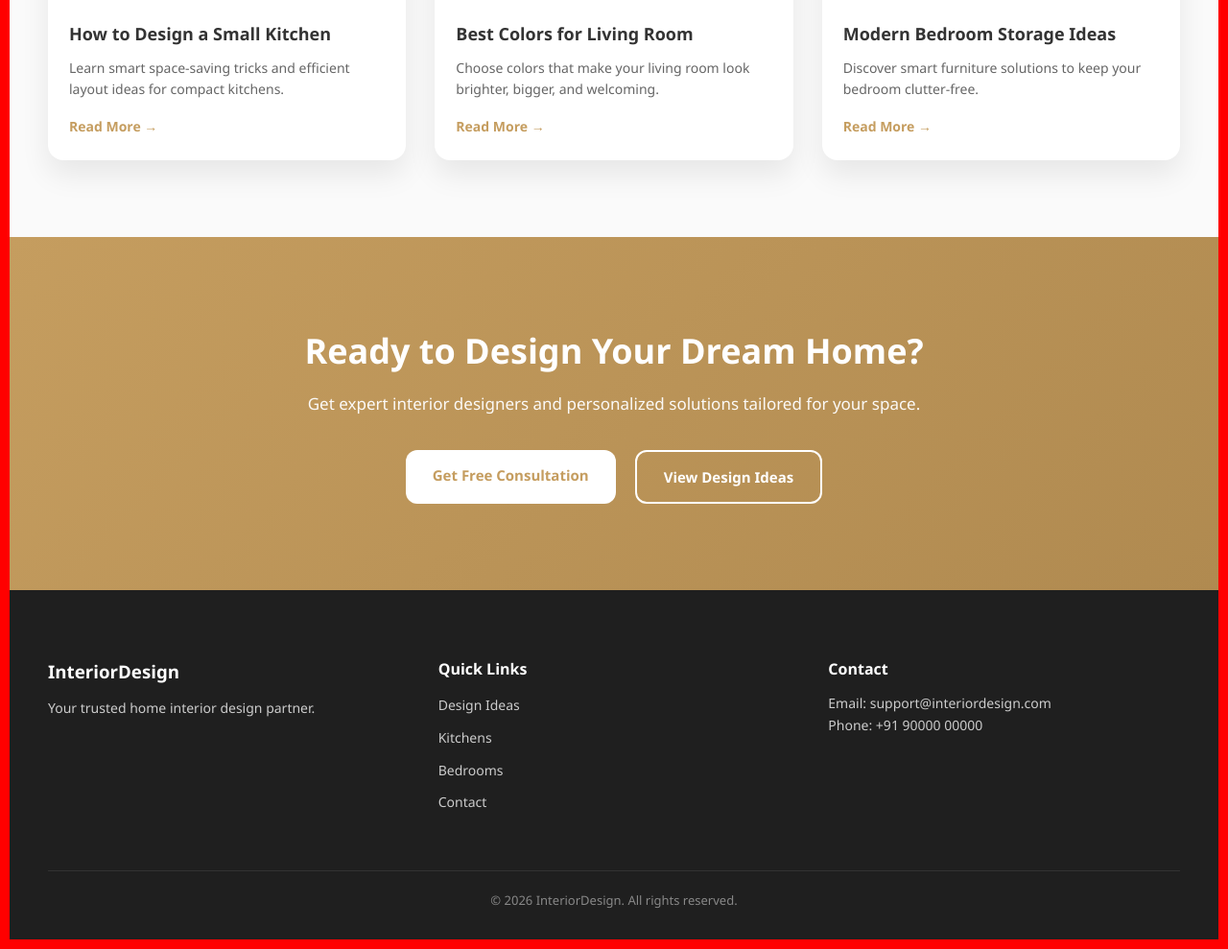
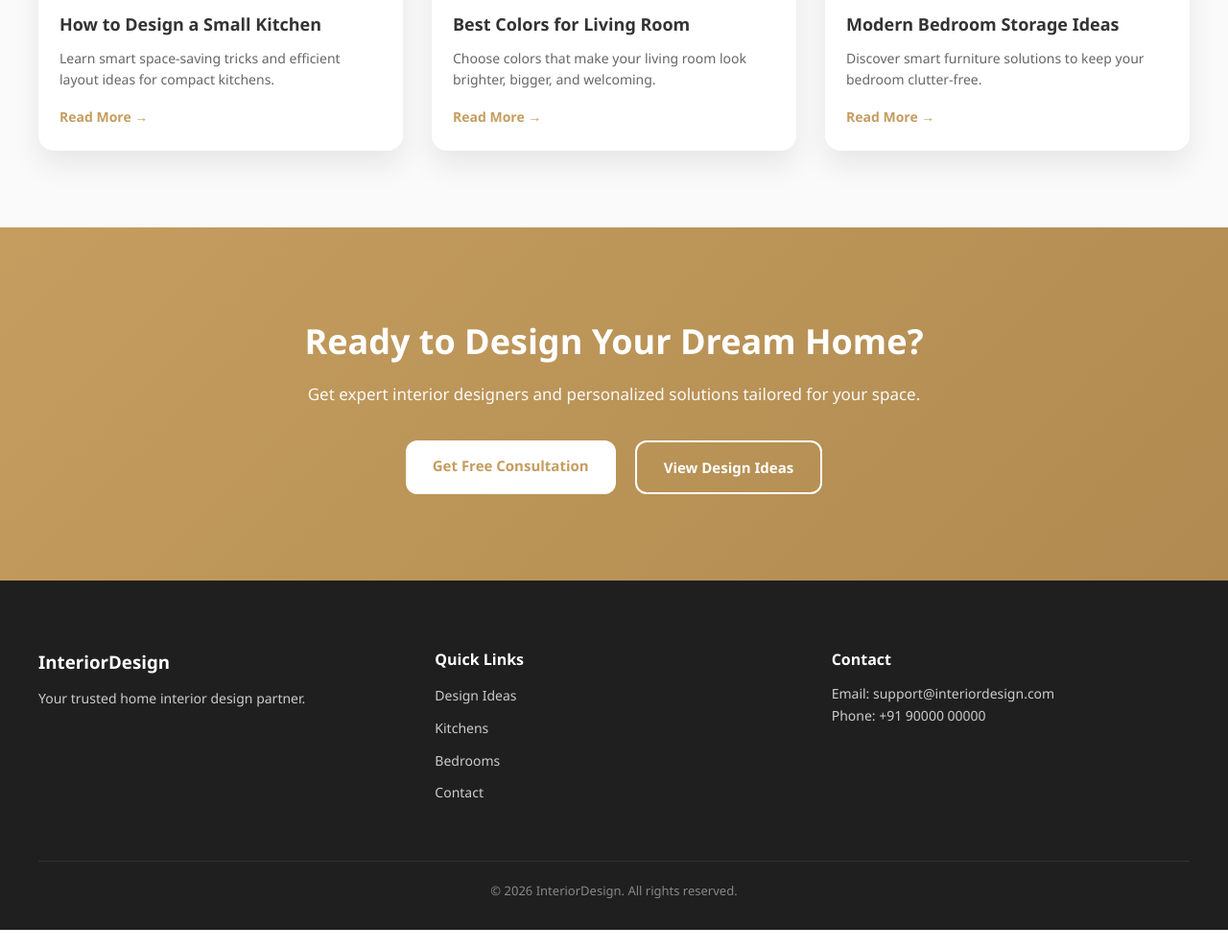
Before and after one commit to rohanlondhe7072/interior-design-frontend, a PHP site: page / in a window 1280 px wide. Shown: the part 3522-4511 px from the top of the page at 96% size. Run offline with PHP 8.4, Linux system fonts and the light colour scheme.

Commit message:
Update style.css

```diff
--- a/style.css
+++ b/style.css
@@ -635,7 +635,3 @@ header > div a {
         font-size: 24px;
     }
 }
-
-body {
-    border: 10px solid red !important;
-}
```
